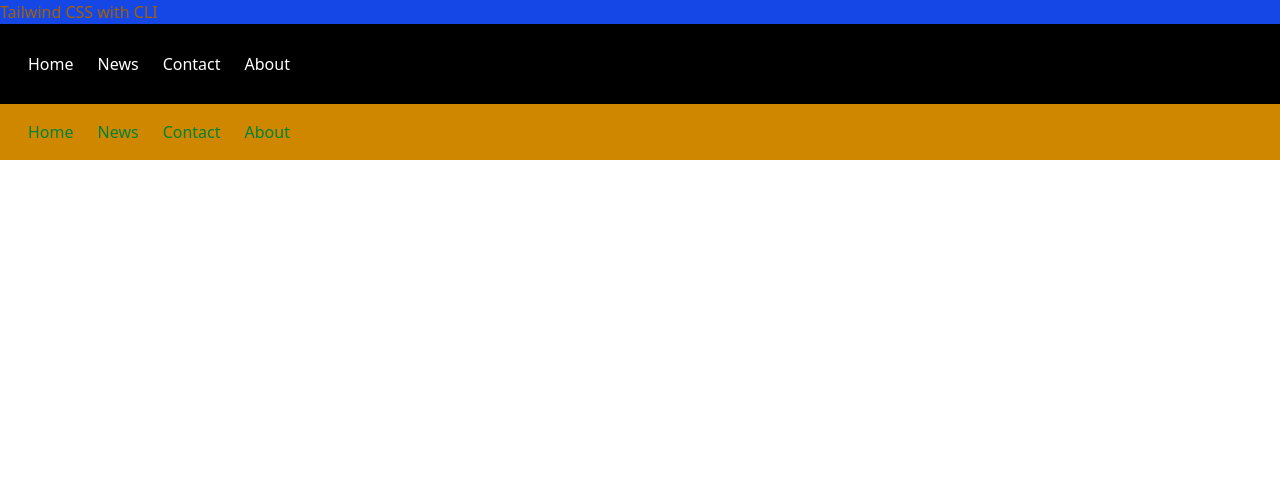
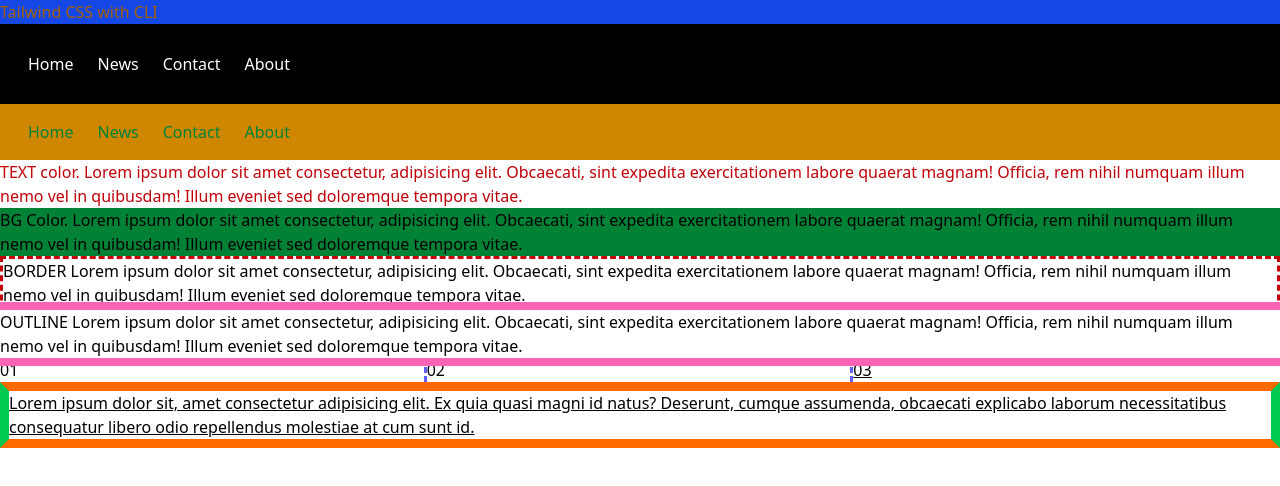
Before and after one commit to rahuldogney02/tailwind-css4, a website: page index.html in a window 1280 px wide. Drawn offline with Linux system fonts and the light colour scheme.

Commit message:
color classes

```diff
--- a/index.html
+++ b/index.html
@@ -1,5 +1,6 @@
 <!DOCTYPE html>
 <html lang="en">
+
 <head>
     <meta charset="UTF-8">
     <meta name="viewport" content="width=device-width, initial-scale=1.0">
@@ -8,6 +9,7 @@
     <!-- <script src="https://cdn.tailwindcss.com"></script> -->
 </head>
 </head>
+
 <body>
     <h1 class="bg-blue-700 text-yellow-700">Tailwind CSS with CLI</h1>
     <ul class="bg-black text-white m-0 p-4 flex">
@@ -16,7 +18,7 @@
         <li class="flex"><a href="#" class="p-3">Contact</a></li>
         <li class="flex"><a href="#" class="p-3">About</a></li>
     </ul>
-    <div class="text-green-700 bg-yellow-600 m-0 p-4 flex [&>*]:flex" >
+    <div class="text-green-700 bg-yellow-600 m-0 p-4 flex [&>*]:flex">
         <ul>
             <li><a href="#" class="p-3">Home</a></li>
             <li><a href="#" class="p-3">News</a></li>
@@ -24,5 +26,29 @@
             <li><a href="#" class="p-3">About</a></li>
         </ul>
     </div>
+    <p class="text-red-700">TEXT color. Lorem ipsum dolor sit amet consectetur, adipisicing elit. Obcaecati, sint
+        expedita exercitationem labore quaerat magnam! Officia, rem nihil numquam illum nemo vel in quibusdam! Illum
+        eveniet sed doloremque tempora vitae. </p>
+    <p class="bg-green-700">BG Color. Lorem ipsum dolor sit amet consectetur, adipisicing elit. Obcaecati, sint expedita
+        exercitationem labore quaerat magnam! Officia, rem nihil numquam illum nemo vel in quibusdam! Illum eveniet sed
+        doloremque tempora vitae. </p>
+    <p class="border-red-700 border-3 border-dashed">BORDER Lorem ipsum dolor sit amet consectetur, adipisicing elit.
+        Obcaecati, sint expedita exercitationem labore quaerat magnam! Officia, rem nihil numquam illum nemo vel in
+        quibusdam! Illum eveniet sed doloremque tempora vitae. </p>
+    <p class="outline-pink-400 outline-b outline-8">OUTLINE Lorem ipsum dolor sit amet consectetur, adipisicing elit.
+        Obcaecati, sint expedita exercitationem labore quaerat magnam! Officia, rem nihil numquam illum nemo vel in
+        quibusdam! Illum eveniet sed doloremque tempora vitae. </p>
+        <div class="grid grid-cols-3 divide-x-3 divide-dashed divide-indigo-500">
+        <div>01</div>
+        <div>02</div>
+        <div class="underline">03</div>
+    </div>
+    </div>
+    <div class="underline border-solid border-x-green-500 border-y-orange-500 border-9">
+        <!-- ... -->
+         Lorem ipsum dolor sit, amet consectetur adipisicing elit. Ex quia quasi magni id natus? Deserunt, cumque assumenda, obcaecati explicabo laborum necessitatibus consequatur libero odio repellendus molestiae at cum sunt id.
+    </div>
+
 </body>
+
 </html>
```
Also changed, not shown: questions.md (+6 -0 lines), src/output.css. Lines whose indentation alone changed are shown as unchanged.
